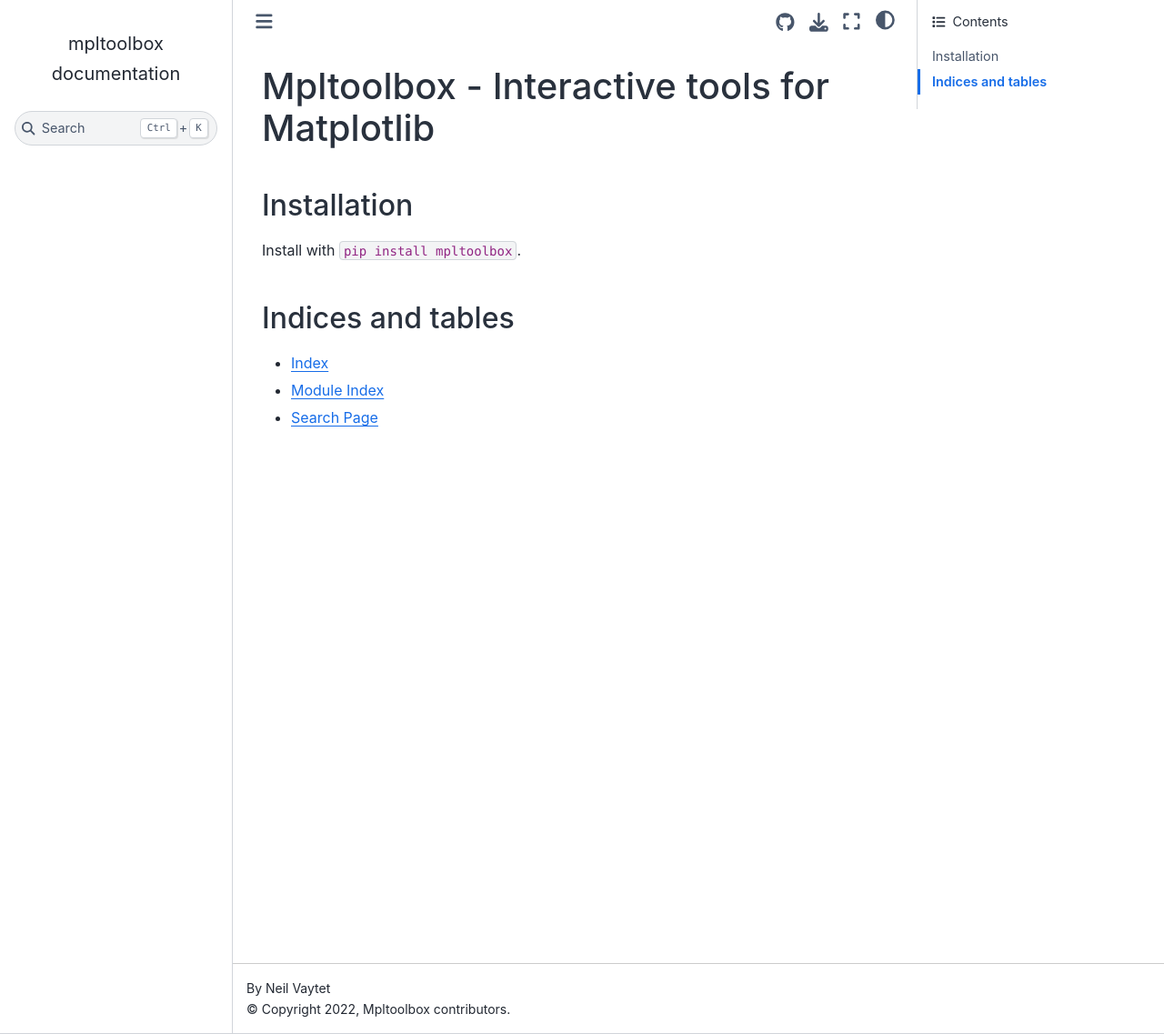
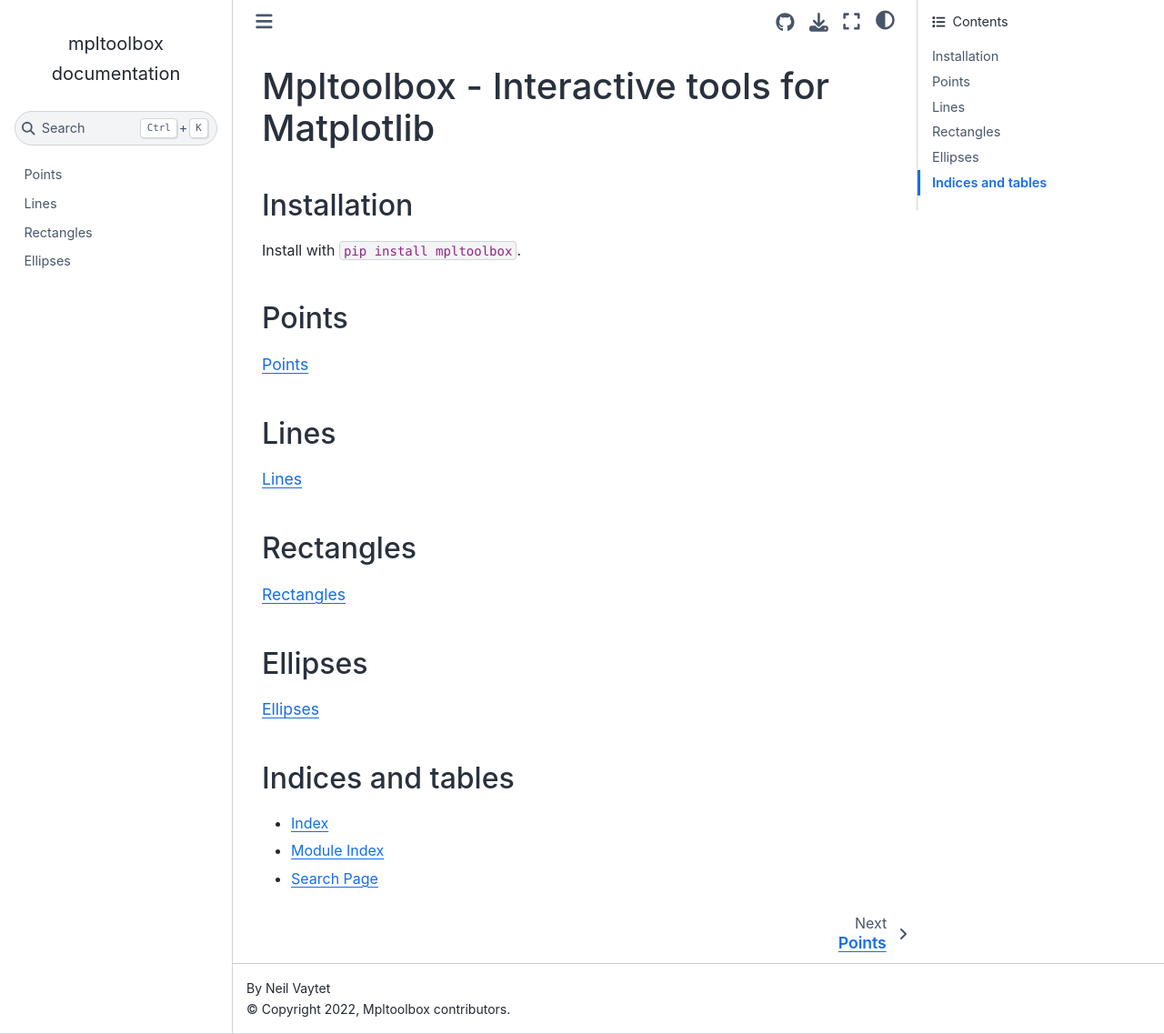
Before and after one commit to scipp/mpltoolbox, a Sphinx documentation site: the page built from docs/index.rst, in a window 1280 px wide and 1137 px high. Shown: the whole window at 91% size. Built offline with Sphinx 7.4.7 and the Sphinx Book theme 1.1.4, drawn with Linux system fonts in a browser that asks for light colours.

Commit message:
skeleton docs

```diff
--- a/docs/index.rst
+++ b/docs/index.rst
@@ -12,6 +7,38 @@
 
 Install with ``pip install mpltoolbox``.
 
+Points
+======
+
+.. toctree::
+   :maxdepth: 2
+
+   points
+
+Lines
+=====
+
+.. toctree::
+   :maxdepth: 2
+
+   lines
+
+Rectangles
+==========
+
+.. toctree::
+   :maxdepth: 2
+
+   rectangles
+
+Ellipses
+========
+
+.. toctree::
+   :maxdepth: 2
+
+   ellipses
+
 Indices and tables
 ==================
 
```
Also changed, not shown: other parts of docs/index.rst (+0 -5 lines), docs/ellipses.rst (added, +17 -0 lines), docs/lines.rst (added, +17 -0 lines), docs/points.rst (added, +17 -0 lines), docs/rectangles.rst (added, +17 -0 lines), docs/images/ellipses.png (added), docs/images/lines01.png (added), docs/images/lines02.png (added), docs/images/points.png (added), docs/images/rectangles.png (added).
